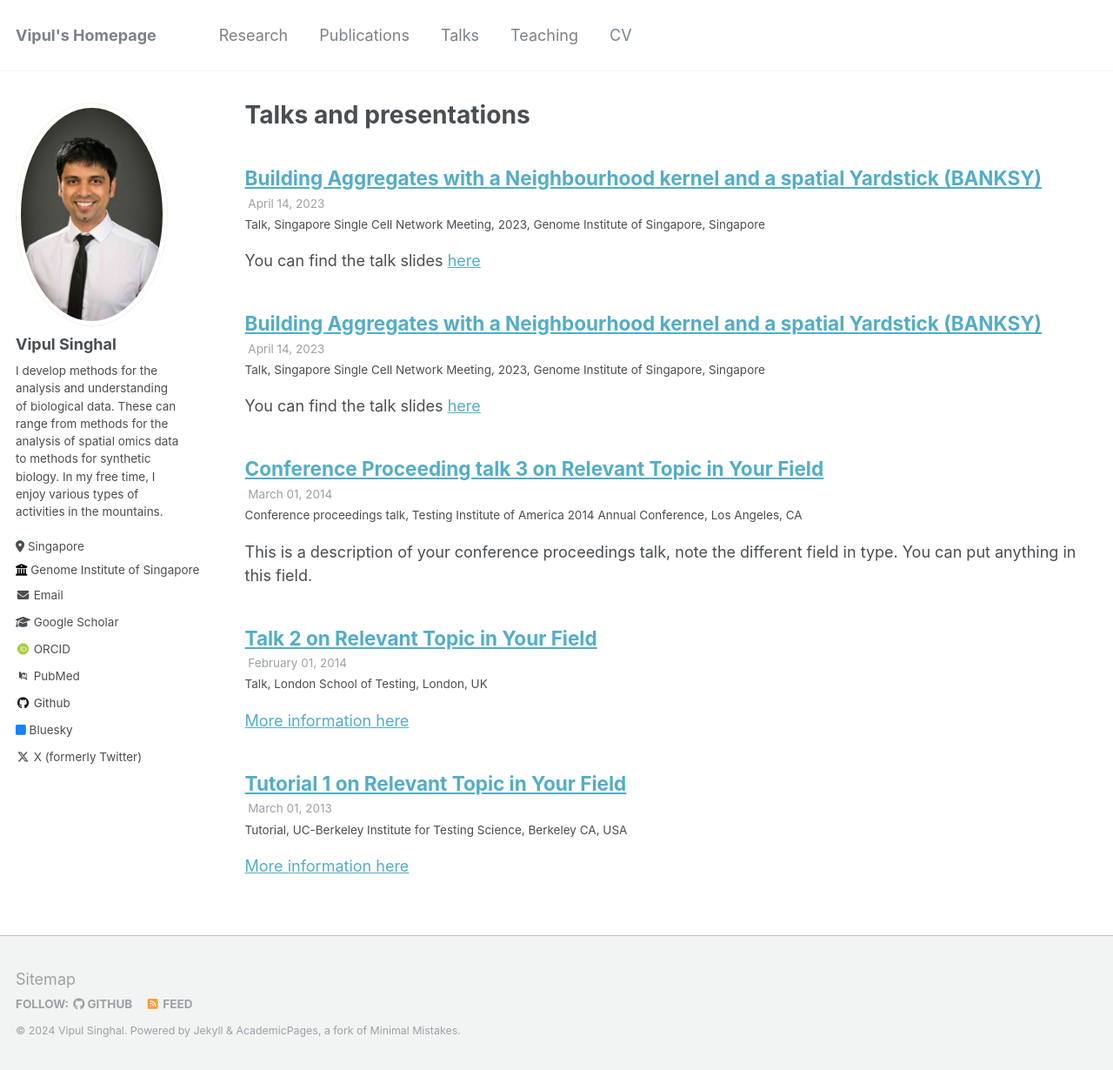
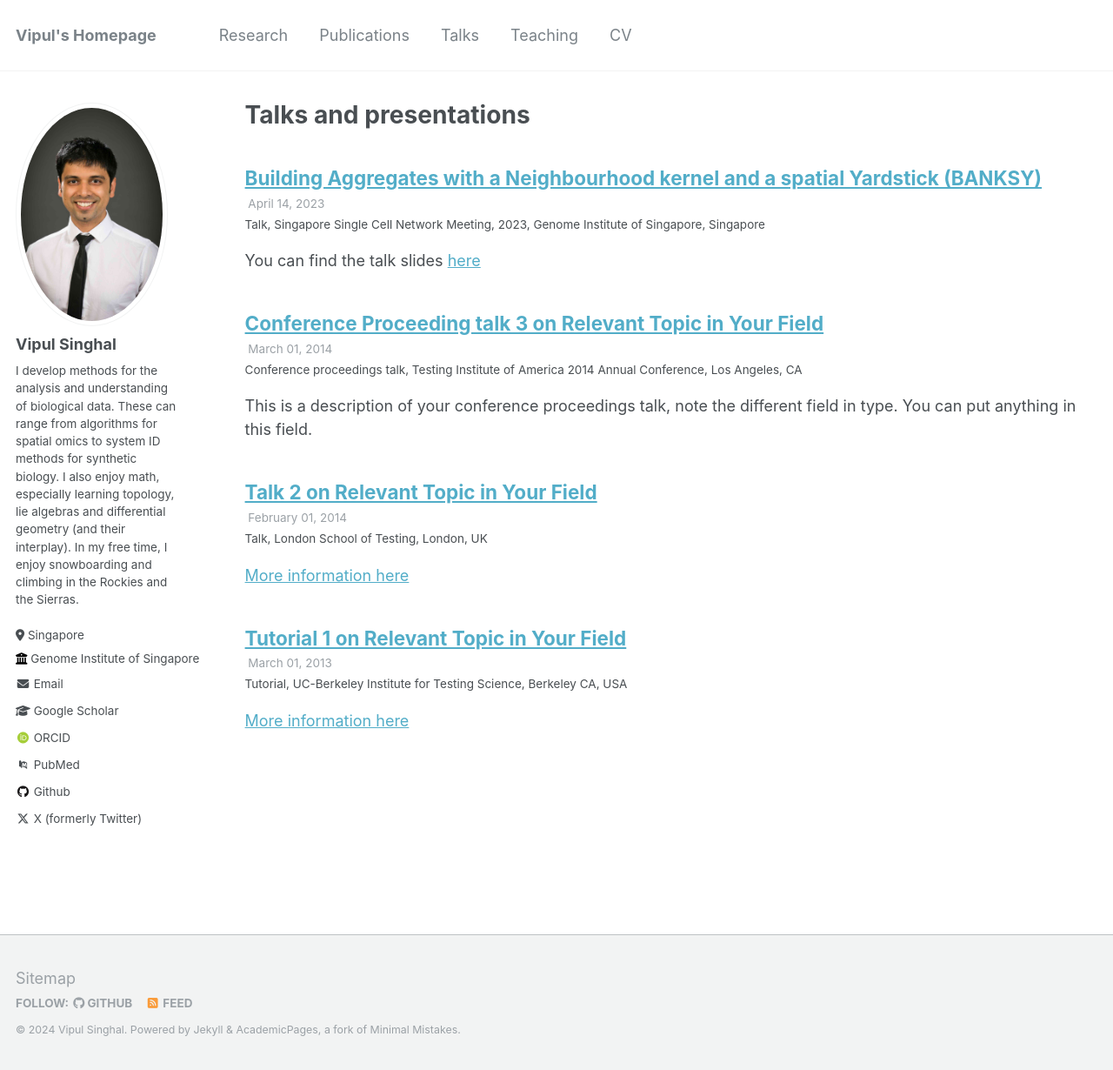
Before and after one commit to vipulsinghal02/vipulsinghal02.github.io, a Jekyll site: the page built from _pages/talks.html, in a window 1280 px wide and 1230 px high. Shown: the whole window at 87% size. Built offline with Jekyll 4.4.1, drawn with Linux system fonts in a browser that asks for light colours; some web fonts are replaced.

Commit message:
commit 2: removed repeated talk. Edited self description

```diff
--- a/_config.yml
+++ b/_config.yml
@@ -24,7 +24,7 @@ author:
   avatar           : "VipulSinghal_resized2.jpg"
   name             : "Vipul Singhal"
   pronouns         : # example: "she/her"
-  bio              : "I develop methods for the analysis and understanding of biological data. These can range from methods for the analysis of spatial omics data to methods for synthetic biology. In my free time, I enjoy various types of activities in the mountains."
+  bio              : "I develop methods for the analysis and understanding of biological data. These can range from algorithms for spatial omics to system ID methods for synthetic biology. I also enjoy math, especially learning topology, lie algebras and differential geometry (and their interplay). In my free time, I enjoy snowboarding and climbing in the Rockies and the Sierras."
   location         : "Singapore"
   employer         : "Genome Institute of Singapore"
   uri              : # URL
@@ -47,7 +47,7 @@ author:
   stackoverflow    : # User number or user number and name (i.e., use "1" or "1/jeff-atwood")
 
   # Social media
-  bluesky          : "bsky.app" # Replace this with you Bluesky username
+  bluesky          : # Replace this with you Bluesky username
   facebook         : # Username
   flickr           : # Username
   foursquare       : # Username
--- a/_talks/2012-03-01-talk-1.md
+++ /dev/null
@@ -1,15 +0,0 @@
----
-title: "Building Aggregates with a Neighbourhood kernel and a spatial Yardstick (BANKSY)"
-collection: talks
-type: "Talk"
-permalink: /talks/2012-03-01-talk-1
-venue: "Singapore Single Cell Network Meeting, 2023"
-date: 2023-04-14
-location: "Genome Institute of Singapore, Singapore"
----
-
-You can find the talk slides [here](/files/BANKSY_SSCN_2023_v2_ppt.pptx)
-
-Talk Abstract:
-
-Identification of cell-types in tissue is an important task in spatial omics, and is critical for understanding function and disease etiology. We present BANKSY, a biologically motivated algorithm that uses both spatial and transcriptomic information to cluster cell-types and tissue domains in spatial omics data. We show that BANKSY is accurate, robust, scalable, and applicable to diverse sample types and spatial technologies.
```
Also changed, not shown: 1 other file.
